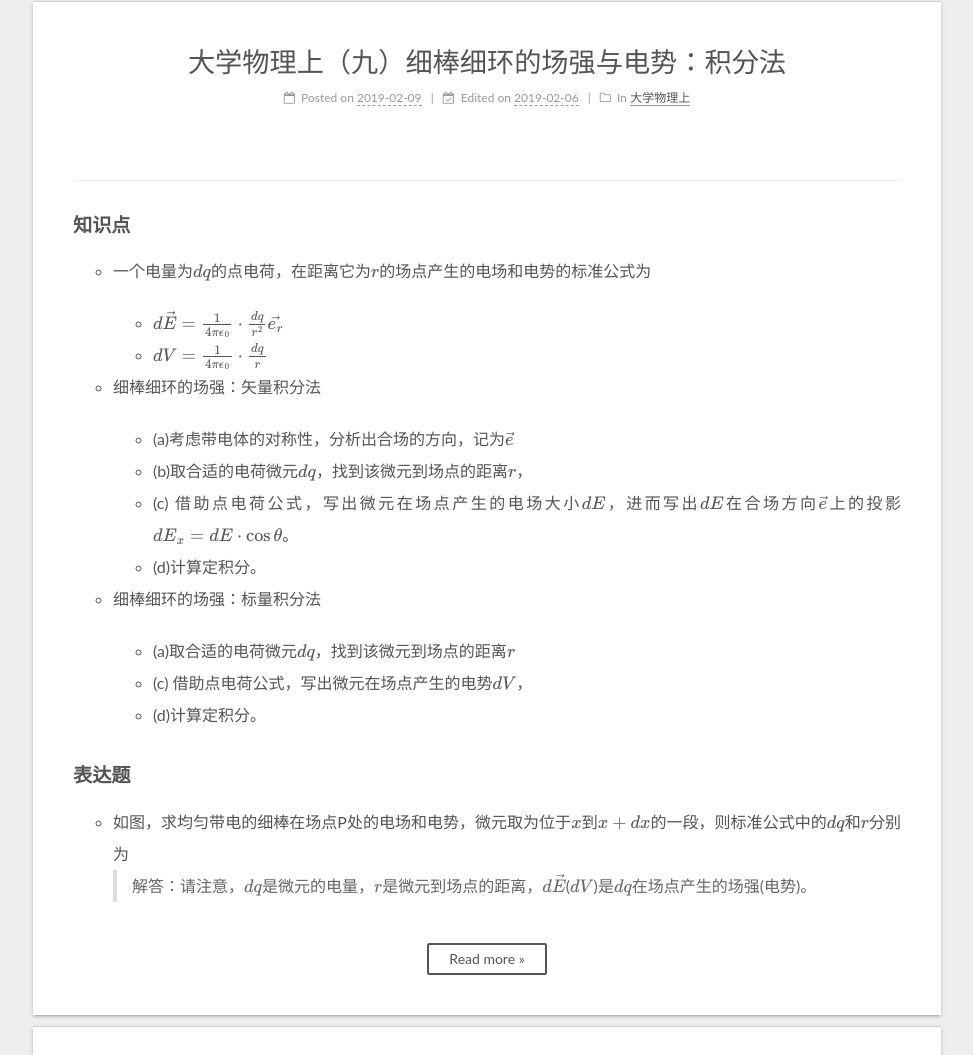
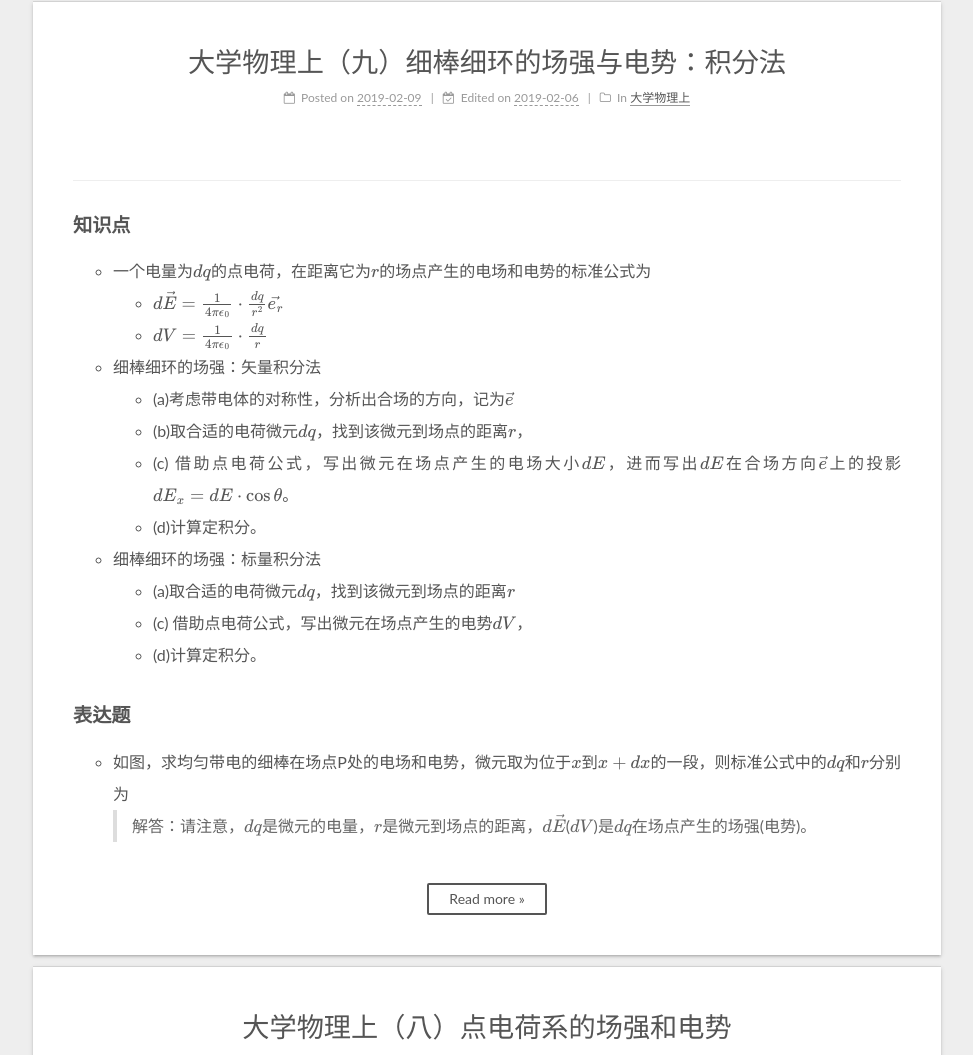
Before and after one commit to tensorNetworkGroup/PhysTeamWHPU.github.io, a plain HTML site: page index.html in a window 1280 px wide. Shown: the part 3979-5034 px from the top of the page, without its empty margins (279-1252 px from the left). Drawn offline with nearby package versions, Linux system fonts and the light colour scheme; some packages are replaced by stand-ins of ours.

Commit message:
Site updated: 2019-02-06 11:09:55

```diff
--- a/index.html
+++ b/index.html
@@ -1211,7 +1211,7 @@
 
                   <span class="post-meta-item-text">Edited on</span>
 
-                <time title="Modified: 2019-02-06 10:29:06" itemprop="dateModified" datetime="2019-02-06T10:29:06+08:00">2019-02-06</time>
+                <time title="Modified: 2019-02-06 11:09:49" itemprop="dateModified" datetime="2019-02-06T11:09:49+08:00">2019-02-06</time>
 
 
           </span>
@@ -1265,22 +1265,19 @@
 
 
           <h2 id=""><a href="#" class="headerlink" title=" "></a> </h2><h4 id="知识点"><a href="#知识点" class="headerlink" title="知识点"></a>知识点</h4><ul>
-<li><p>一个电量为$dq$的点电荷，在距离它为$r$的场点产生的电场和电势的标准公式为</p>
-<ul>
+<li>一个电量为$dq$的点电荷，在距离它为$r$的场点产生的电场和电势的标准公式为<ul>
 <li>$d\vec{E}=\frac{1}{4\pi\epsilon_{0}}\cdot\frac{dq}{r^{2}}\vec{e_{r}}$</li>
 <li>$dV=\frac{1}{4\pi\epsilon_{0}}\cdot\frac{dq}{r}$</li>
 </ul>
 </li>
-<li><p>细棒细环的场强：矢量积分法</p>
-<ul>
+<li>细棒细环的场强：矢量积分法<ul>
 <li>(a)考虑带电体的对称性，分析出合场的方向，记为$\vec{e}$</li>
 <li>(b)取合适的电荷微元$dq$，找到该微元到场点的距离$r$，</li>
 <li>(c) 借助点电荷公式，写出微元在场点产生的电场大小$dE$，进而写出$dE$在合场方向$\vec{e}$上的投影$dE_{x}=dE\cdot\cos\theta$。</li>
 <li>(d)计算定积分。</li>
 </ul>
 </li>
-<li><p>细棒细环的场强：标量积分法</p>
-<ul>
+<li>细棒细环的场强：标量积分法<ul>
 <li>(a)取合适的电荷微元$dq$，找到该微元到场点的距离$r$ </li>
 <li>(c) 借助点电荷公式，写出微元在场点产生的电势$dV$，</li>
 <li>(d)计算定积分。</li>
```
Also changed, not shown: 2019/02/09/大学物理上（九）细棒细环的场强与电势：积分法/index.html (+8 -11 lines).
